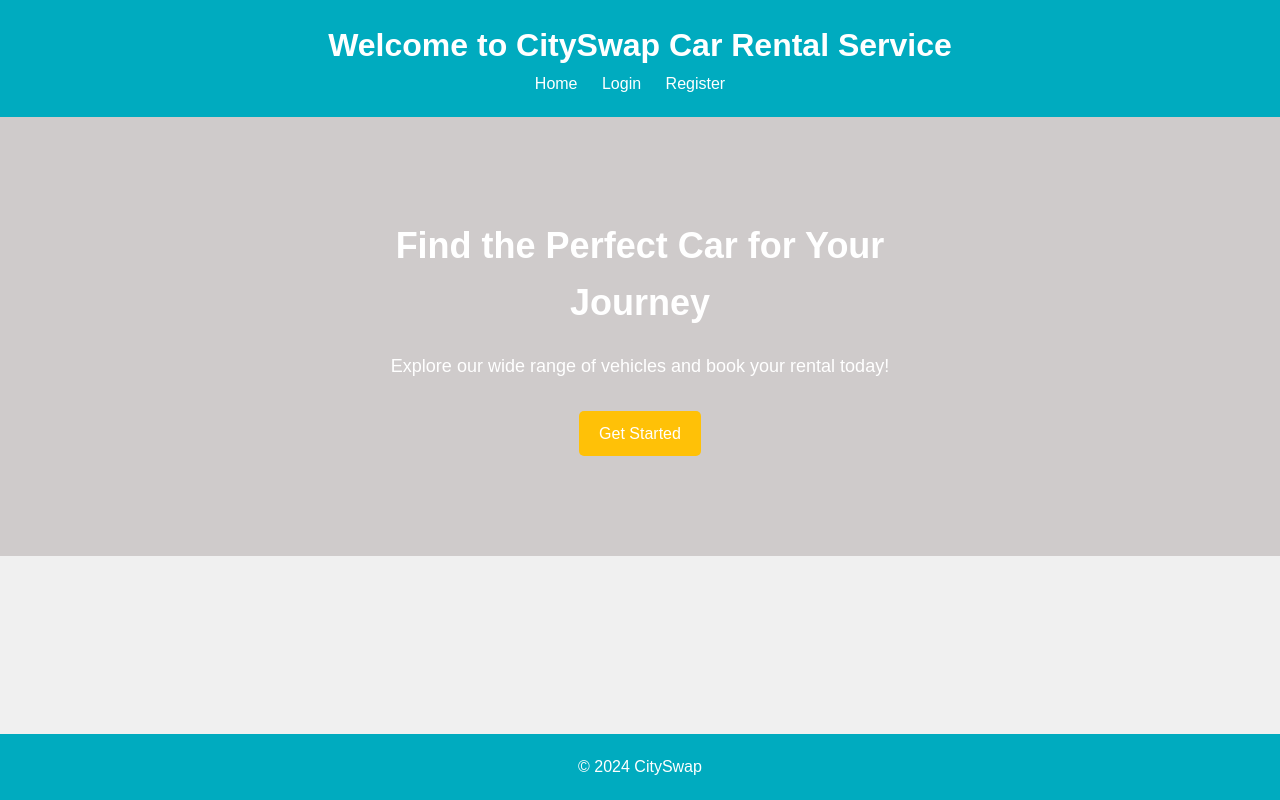
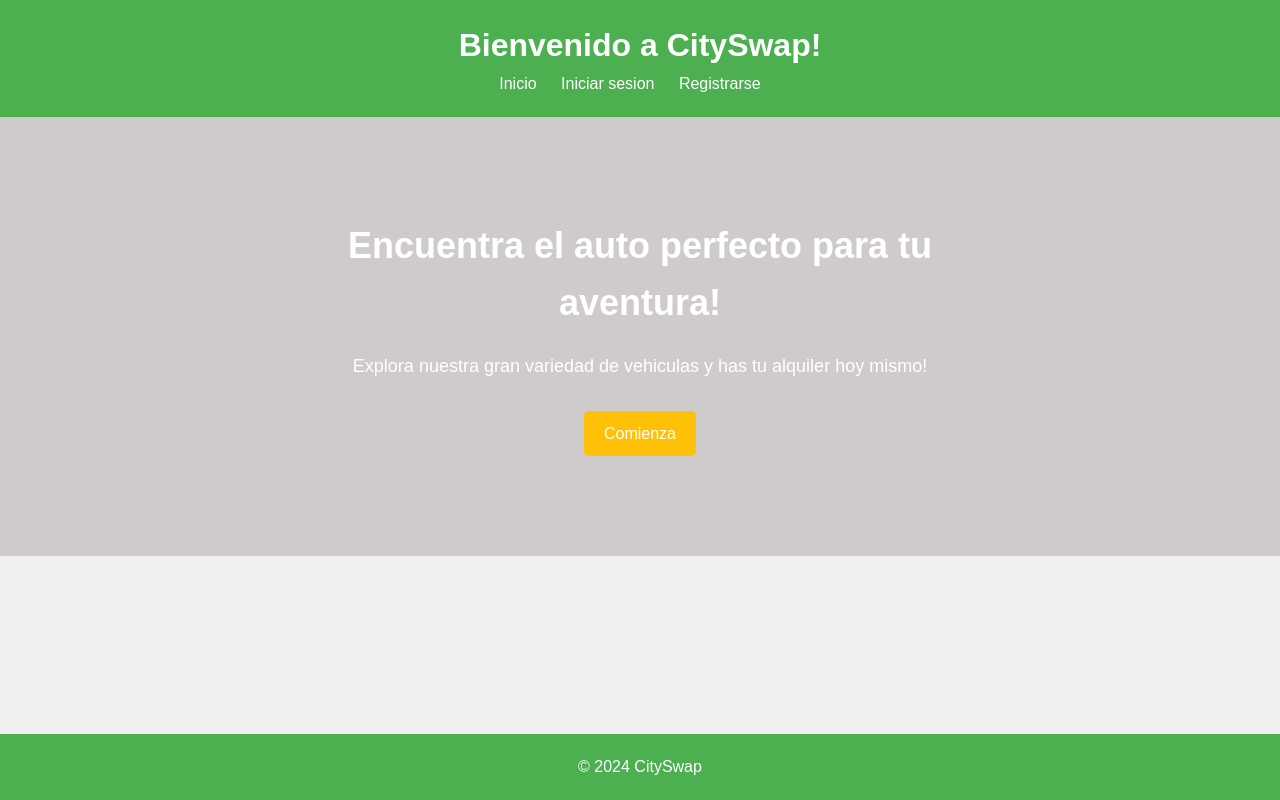
Before and after one commit to amonbofis/cityswap, a PHP site: page / in a window 1280 px wide. Run offline with PHP 8.4, Linux system fonts and the light colour scheme.

Commit message:
mini cambios

```diff
--- a/includes/vistas/topbar.php
+++ b/includes/vistas/topbar.php
@@ -17,7 +17,7 @@
                 <ul>
                     <li><a href="index.php">Inicio</a></li>
                     <li><a href="anadirViaje.php">Anadir Viaje</a></li>
-                    <li><a href="logout.php">Logout</a></li>
+                    <li><a href="logout.php">Cerrar sesion</a></li>
                 </ul>
             </nav>
             <!-- Saludo personalizado -->
@@ -34,19 +34,19 @@
                     <li><a href="index.php">Inicio</a></li>
                     <li><a href="viajes.php">Reservar Viaje</a></li>
                     <li><a href="misAlquileres.php">Mis Alquileres</a></li>
-                    <li><a href="logout.php">Logout</a></li>
+                    <li><a href="logout.php">Cerrar sesion</a></li>
                 </ul>
             </nav>
         </div>
     <?php else: ?>
         <!-- Si el usuario no está iniciado sesión, mostrar el topbar para usuarios no logueados -->
         <div class="topbar-logged-out">
-            <h1>Welcome to CitySwap Car Rental Service</h1>
+            <h1>Bienvenido a CitySwap!</h1>
             <nav>
                 <ul>
-                    <li><a href="index.php">Home</a></li>
-                    <li><a href="login.php">Login</a></li>
-                    <li><a href="registro.php">Register</a></li>
+                    <li><a href="index.php">Inicio</a></li>
+                    <li><a href="login.php">Iniciar sesion</a></li>
+                    <li><a href="registro.php">Registrarse</a></li>
                 </ul>
             </nav>
         </div>
--- a/index.php
+++ b/index.php
@@ -5,9 +5,9 @@ $tituloPagina = 'Pagina Principal';
 $contenidoPrincipal = <<<EOS
 <section class="hero">
 <div class="hero-content">
-    <h2>Find the Perfect Car for Your Journey</h2>
-    <p>Explore our wide range of vehicles and book your rental today!</p>
-    <a href="#" class="btn">Get Started</a>
+    <h2>Encuentra el auto perfecto para tu aventura!</h2>
+    <p>Explora nuestra gran variedad de vehiculas y has tu alquiler hoy mismo!</p>
+    <a href="#" class="btn">Comienza</a>
 </div>
 </section>
 EOS;
--- a/styles.css
+++ b/styles.css
@@ -13,7 +13,7 @@ body {
 }
 
 header {
-    background-color: #00abbf;
+    background-color: #4CAF50;
     color: #fff;
     padding: 20px;
     text-align: center;
@@ -72,7 +72,7 @@ nav ul li a {
 }
 
 footer {
-    background-color: #00abbf;
+    background-color: #4CAF50;
     color: #fff;
     text-align: center;
     padding: 20px;
@@ -117,7 +117,7 @@ footer {
 .btn-login {
     display: block;
     width: 100%;
-    background-color: #00abbf;
+    background-color: #4CAF50;
     color: #fff;
     padding: 10px 20px;
     text-decoration: none;
@@ -127,7 +127,7 @@ footer {
 }
 
 .btn-login:hover {
-    background-color: #00abbf;
+    background-color: #4CAF50;
 }
 
 
@@ -143,7 +143,7 @@ footer {
 
 
 .box-viaje {
-    background-color: #00abbf;
+    background-color: #4CAF50;
     color: white;
     width: 200px;
     height: 250px;
```
